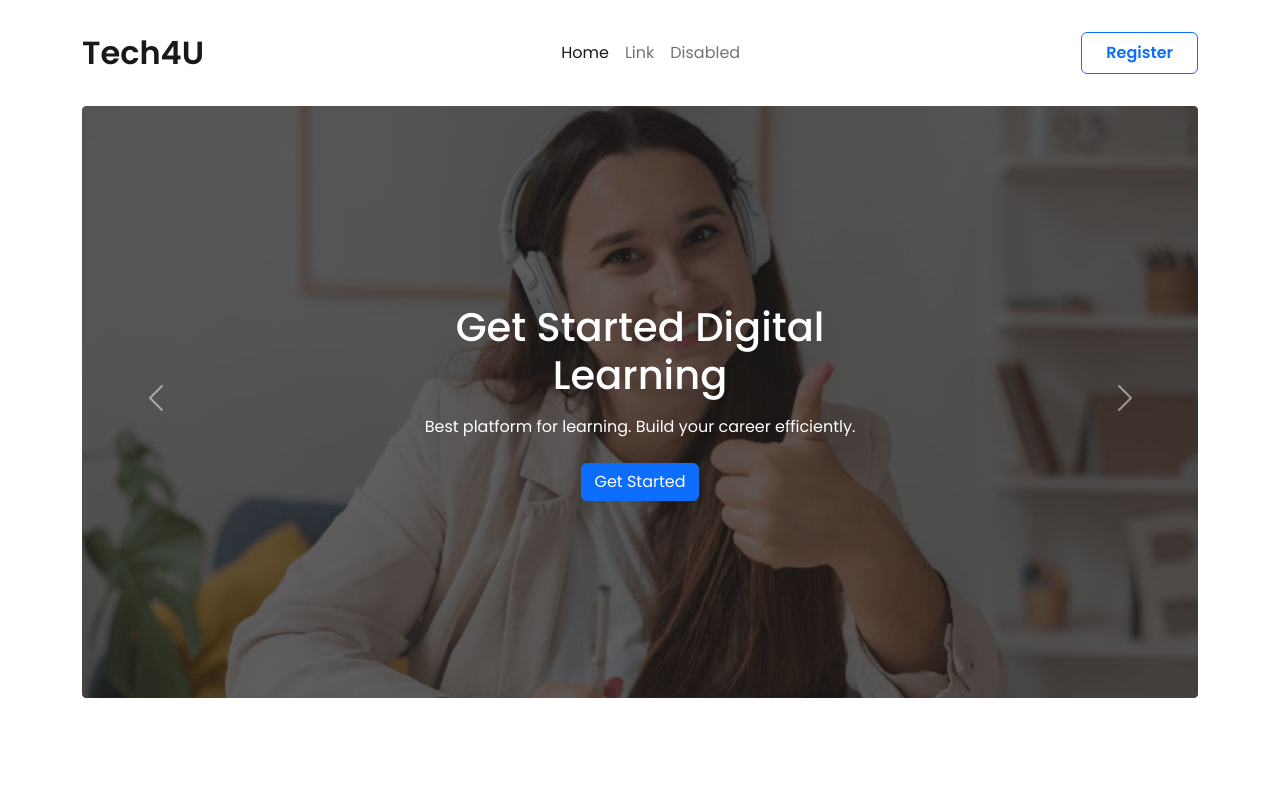
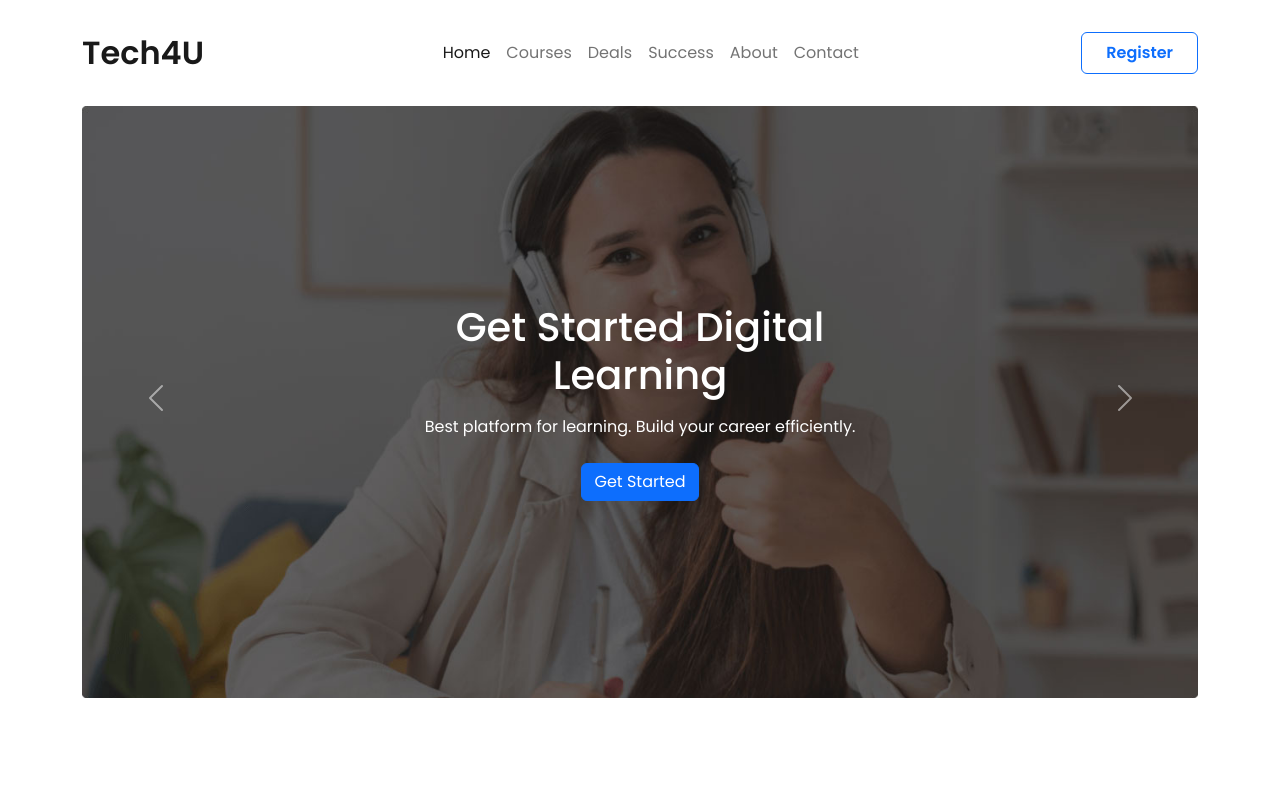
Before and after one commit to alamin-hossain-tech/edTech-website-project, a plain HTML site: page index.html in a window 1280 px wide. Shown: the top 791 px of the page. Drawn offline with nearby package versions, Linux system fonts and the light colour scheme.

Commit message:
nav menu link item added

```diff
--- a/index.html
+++ b/index.html
@@ -42,16 +42,25 @@
                 <a class="nav-link active" aria-current="page" href="#">Home</a>
               </li>
               <li class="nav-item">
-                <a class="nav-link" href="#">Link</a>
+                <a class="nav-link" href="#">Courses</a>
               </li>
 
               <li class="nav-item">
-                <a class="nav-link">Disabled</a>
+                <a href="#" class="nav-link">Deals</a>
+              </li>
+              <li class="nav-item">
+                <a href="#" class="nav-link">  Success</a>
+              </li>
+              <li class="nav-item">
+                <a href="#" class="nav-link">About</a>
+              </li>
+              <li class="nav-item">
+                <a href="#" class="nav-link">Contact</a>
               </li>
             </ul>
 
             <button
-              class="btn btn-outline-primary runded-1 px-4 fw-semibold py-2 d-none d-md-block"
+              class="btn btn-outline-primary runded-1 px-4 fw-semibold py-2 d-none d-lg-block"
               type="submit"
             >
               Register
```
